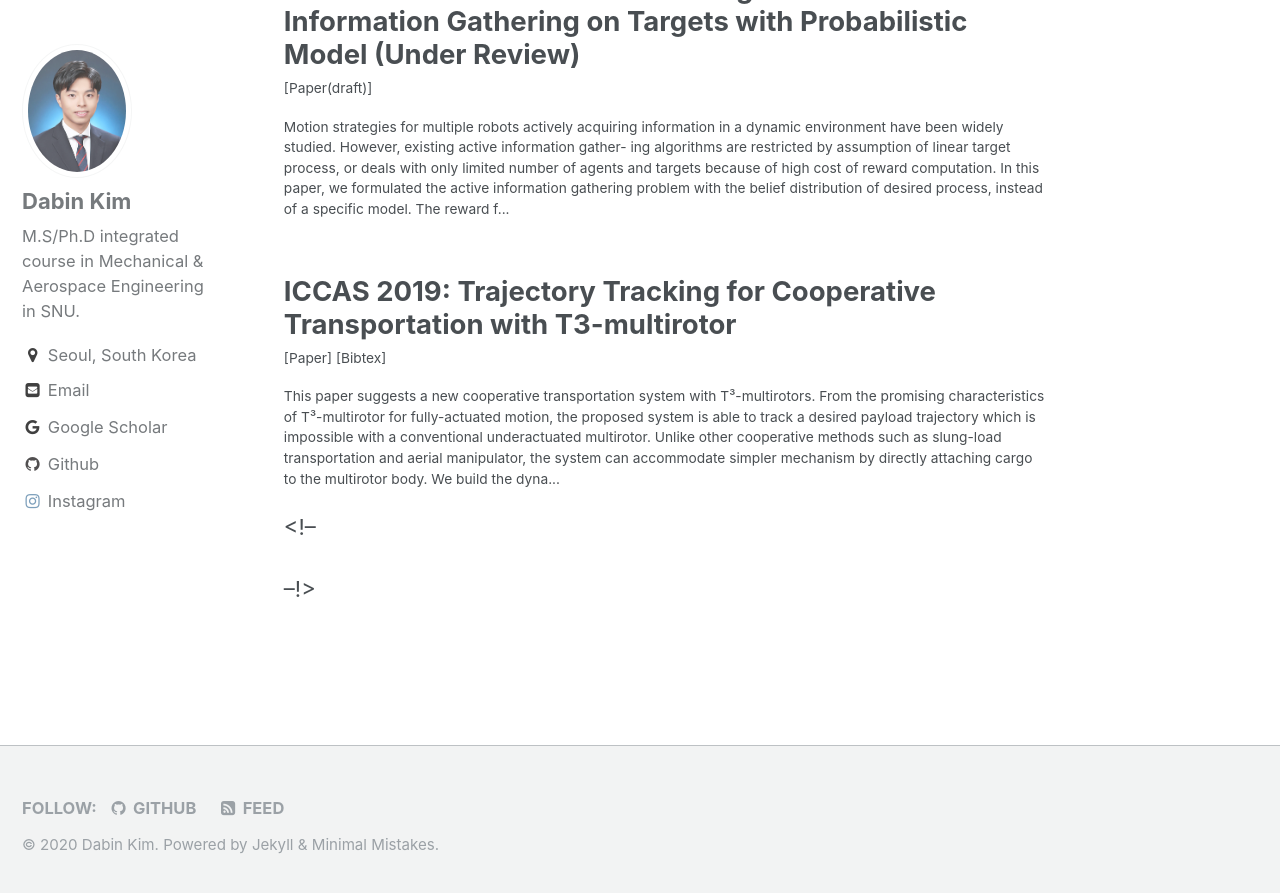
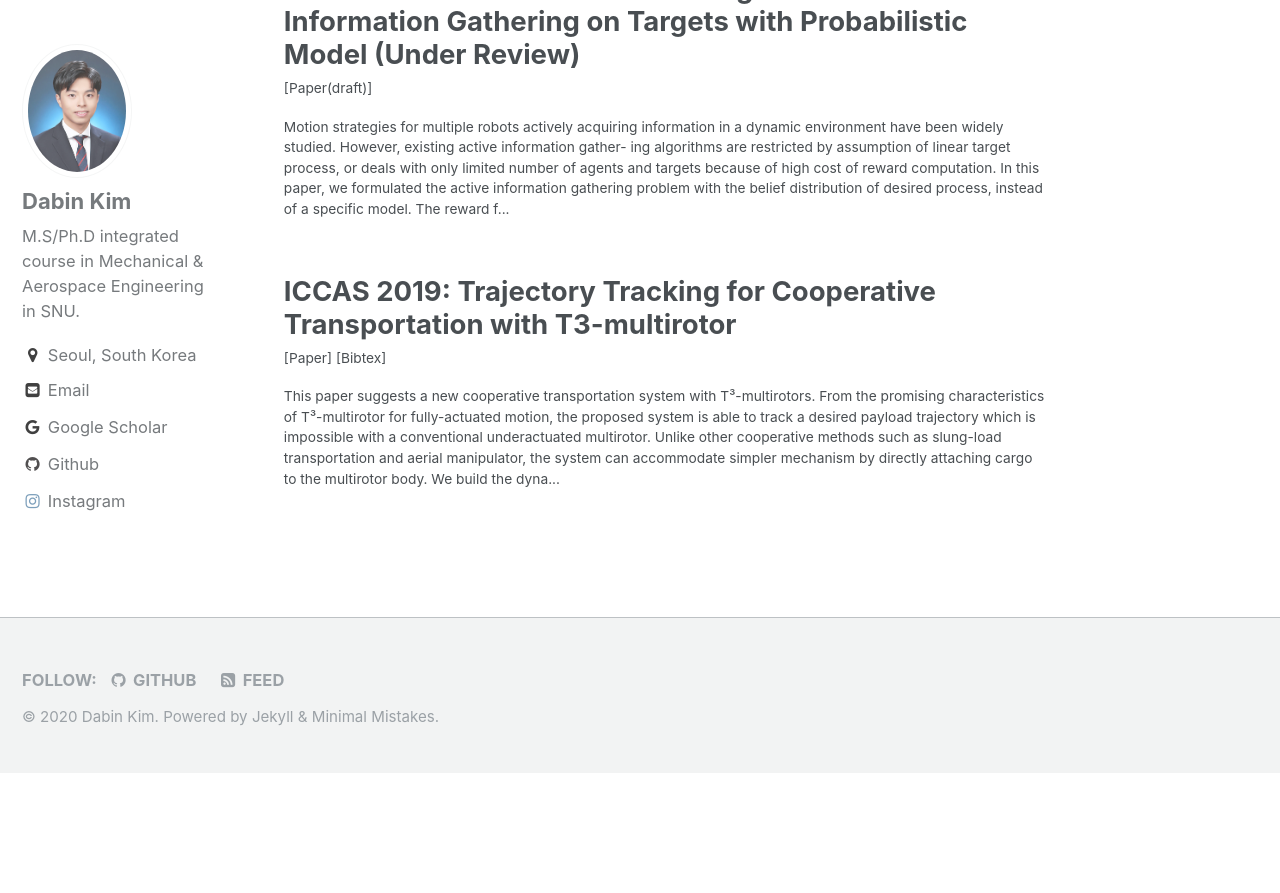
Before and after one commit to dabinkim-LGOM/dabinkim-LGOM.github.io, a Jekyll site: the page built from _pages/pub.md, in a window 1280 px wide and 900 px high, scrolled down 517 px. Shown: the top 893 px of the window. Built offline with Jekyll 4.4.1, drawn with Linux system fonts in a browser that asks for light colours; after the commit the page ends 1290 px from its top, so only the background shows below that.

Commit message:
publication

```diff
--- a/_pages/pub.md
+++ b/_pages/pub.md
@@ -9,15 +9,3 @@ excerpt: "Publications"
 {% for post in site.categories.pub %}
 	{% include archive-pub-single.html %}
 {% endfor %}
-
-{% include base_path %}
-
-<!--
-{% for post in paginator.posts %}
-  {% if post.category == "blog" %}
-    {% include archive-single.html %}
-  {% endif %}
-{% endfor %}
-
-{% include paginator.html %}
---!>
```
